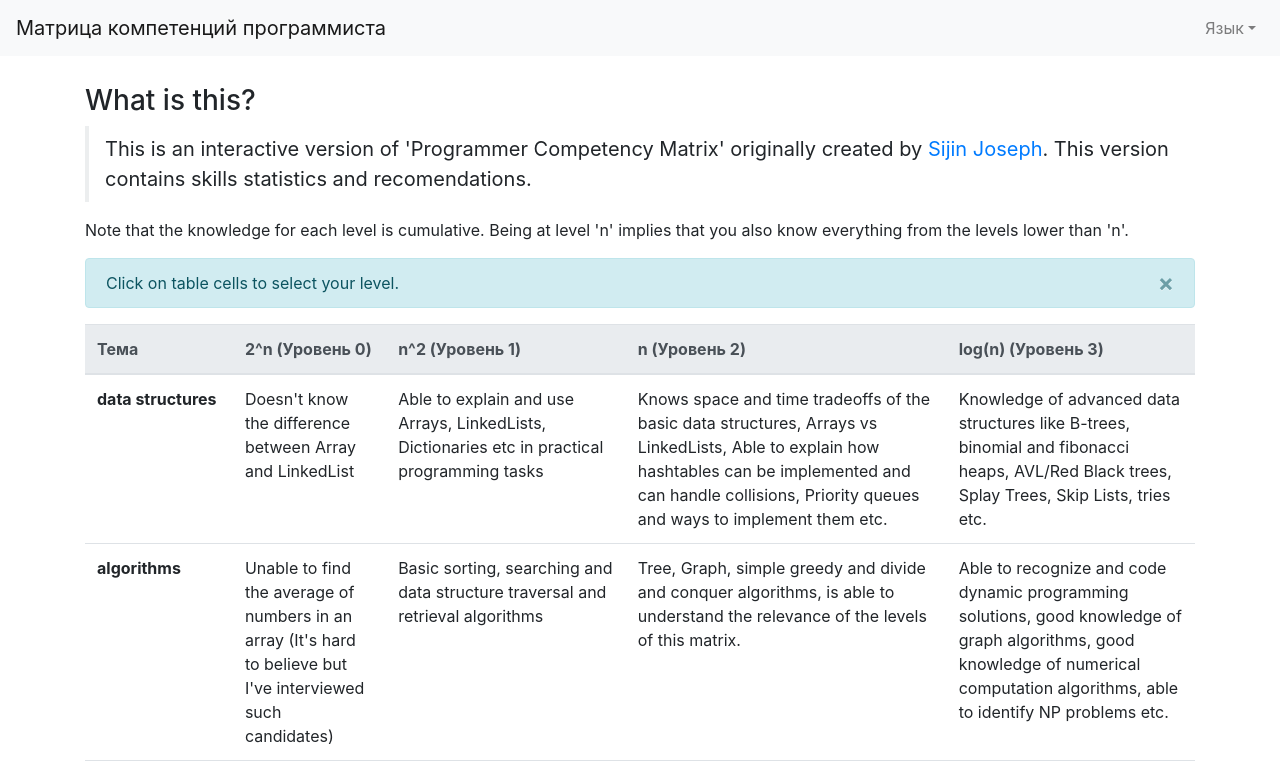
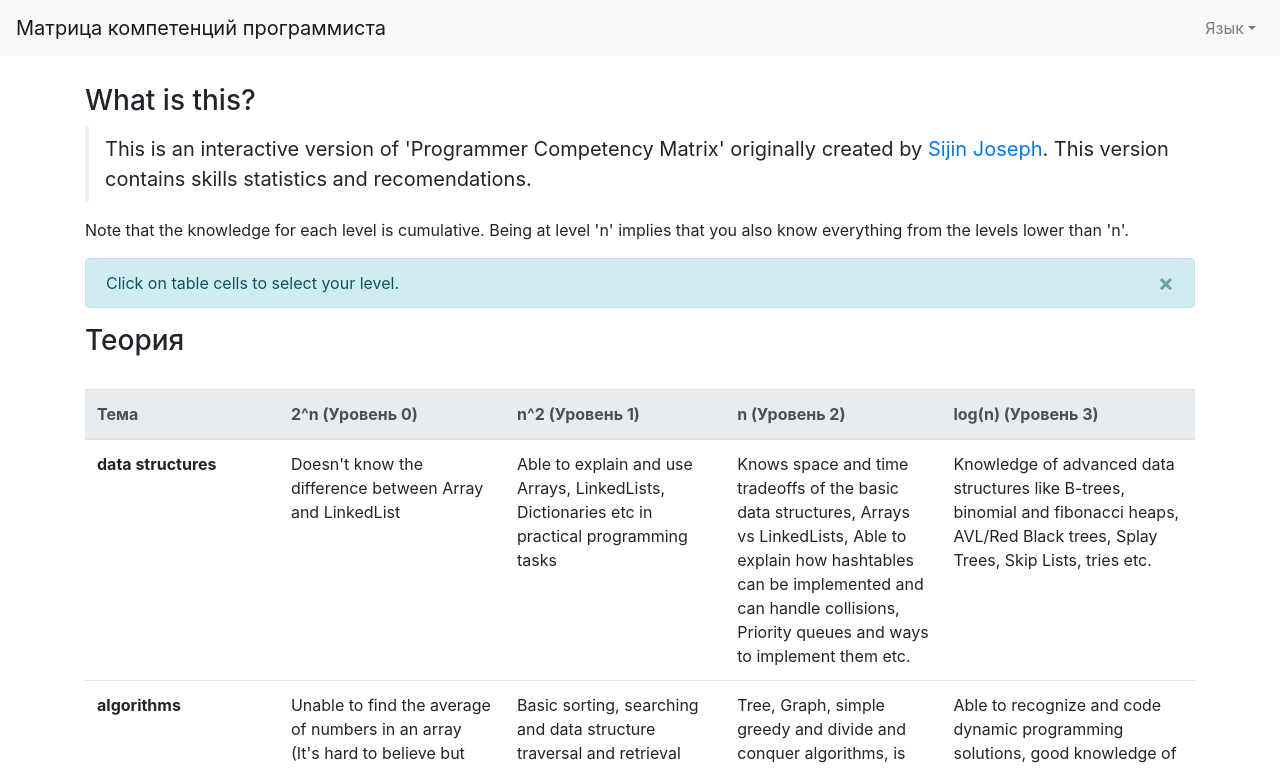
Before and after one commit to cuamckuu/interactive-programmers-competency-matrix, a Vue app: page /#/ in a window 1280 px wide. Shown: the top 768 px of the page. Built offline with nearby package versions, Linux system fonts and the light colour scheme.

Commit message:
feat: Table splittet to areas with some localization

```diff
--- a/src/components/HelloWorld.vue
+++ b/src/components/HelloWorld.vue
@@ -18,14 +18,20 @@
         Click on table cells to select your level.
       </b-alert>
 
-      <LevelsTable :items="items"></LevelsTable>
+      <div v-for="area in areas" :key='area'>
+        <h3>{{ $t('areas.'+area) }}</h3>
+        <br>
+        <LevelsTable :allitems='getAreaItems(area)'></LevelsTable>
+        <br>
+        <br>
+      </div>
 
     </div>
   </div>
 </template>
 
 <script>
-import itemsList from '../assets/data.json';
+import allItemsList from '../assets/data.json';
 import Nav from './Nav';
 import LevelsTable from './LevelsTable';
 
@@ -37,32 +43,36 @@ export default {
   },
   data() {
     return {
-      items: itemsList.map((x) => {
-        x.current_level = -1; // eslint-disable-line
-        return x;
-      }),
       showHelp: true,
       areas: [
-        'Computer Science',
-        'Software Engineering',
-        'Programming',
-        'Experience',
-        'Knowledge',
+        'computer_science',
+        'software_engineering',
+        'programming',
+        'experience',
+        'knowledge',
       ],
     };
   },
   methods: {
-    changeLocale(newLocale) {
-      this.$i18n.locale = newLocale;
-    },
-    scrollToTop() {
-      window.scroll({ top: 0, left: 0, behavior: 'smooth' });
+    getAreaItems(area) {
+      // eslint-disable-next-line
+      return allItemsList.filter(x => x.area === area).map(function (x) {
+        x.current_level = -1; // eslint-disable-line
+        return x;
+      });
     },
   },
   i18n: {
     messages: {
       en: {
         meta: {
+        },
+        areas: {
+          computer_science: 'Computer Science',
+          software_engineering: 'Software Engineering',
+          programming: 'Programming',
+          experience: 'Experience',
+          knowledge: 'Knowledge',
         },
         fields: {
           topic: 'Topic',
@@ -74,6 +84,13 @@ export default {
       },
       ru: {
         meta: {
+        },
+        areas: {
+          computer_science: 'Теория',
+          software_engineering: 'Разработка ПО',
+          programming: 'Программирование',
+          experience: 'Опыт',
+          knowledge: 'Знания',
         },
         fields: {
           topic: 'Тема',
--- a/src/components/LevelsTable.vue
+++ b/src/components/LevelsTable.vue
@@ -40,10 +40,11 @@
 export default {
   name: 'LevelsTable',
   props: [
-    'items',
+    'allitems',
   ],
   data() {
     return {
+      items: this.allitems,
       fields: [
         'topic',
         'level0',
@@ -56,6 +57,15 @@ export default {
   methods: {
     handleClick(itemId, newLevel) {
       this.items[itemId].current_level = newLevel;
+    },
+  },
+  computed: {
+    stats() {
+      // eslint-disable-next-line
+      return this.items.reduce(function (res, el) {
+        res[el.topic] = el.current_level; // eslint-disable-line
+        return res;
+      });
     },
   },
   i18n: {
```
Also changed, not shown: src/assets/data.json (+1 -1 lines).
